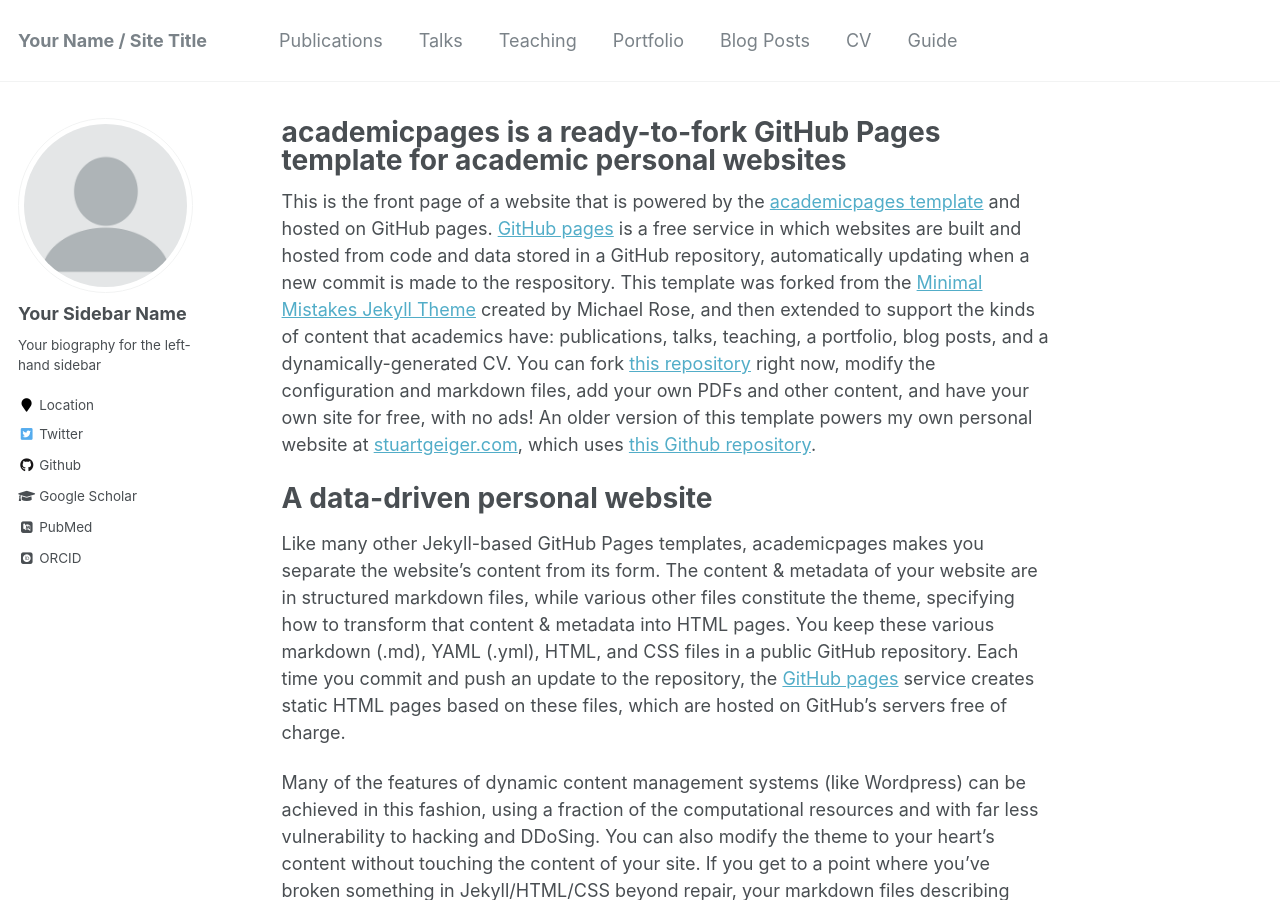
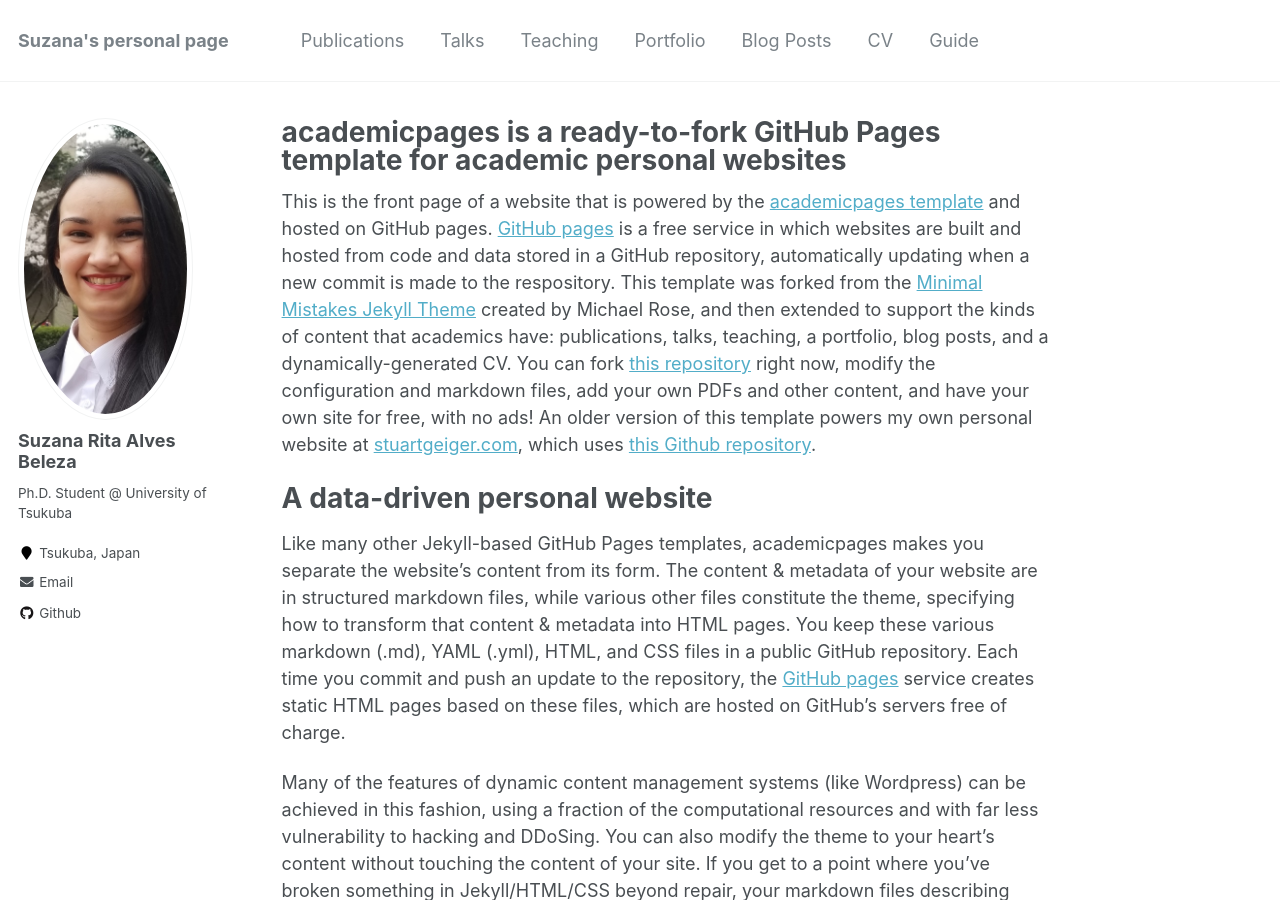
Before and after one commit to suzana-rita/suzana-rita.github.io, a Jekyll site: the page built from _pages/about.md, in a window 1280 px wide and 900 px high. Built offline with Jekyll 4.4.1, drawn with Linux system fonts in a browser that asks for light colours; some web fonts are replaced; some of the changed text lies outside the part shown.

Commit message:
new-modifications

```diff
--- a/_config.yml
+++ b/_config.yml
@@ -7,13 +7,13 @@
 
 # Site Settings
 locale                   : "en-US"
-title                    : "Your Name / Site Title"
+title                    : "Suzana's personal page"
 title_separator          : "-"
-name                     : &name "Your Name"
-description              : &description "personal description"
-url                      : https://academicpages.github.io # the base hostname & protocol for your site e.g. "https://mmistakes.github.io"
+name                     : &name "Suzana Rita Alves Beleza"
+description              : &description "Ph.D. Student @ University of Tsukuba"
+url                      : https://suzana-rita.github.io # the base hostname & protocol for your site e.g. "https://mmistakes.github.io"
 baseurl                  : "" # the subpath of your site, e.g. "/blog"
-repository               : "academicpages/academicpages.github.io"
+repository               : "suzana-rita/suzana-rita.github.io"
 teaser                   :  # filename of teaser fallback teaser image placed in /images/, .e.g. "500x300.png"
 breadcrumbs              : false # true, false (default)
 words_per_minute         : 160
@@ -57,7 +57,7 @@ yandex_site_verification :
 
 # Social Sharing
 twitter:
-  username               : &twitter
+  username               : #&twitter
 facebook:
   username               :
   app_id                 :
@@ -80,15 +80,15 @@ analytics:
 
 # Site Author
 author:
-  name             : "Your Sidebar Name"
-  avatar           : "profile.png"
-  bio              : "Your biography for the left-hand sidebar"
-  location         : "Location"
+  name             : "Suzana Rita Alves Beleza"
+  avatar           : "profile.jpg"
+  bio              : "Ph.D. Student @ University of Tsukuba"
+  location         : "Tsukuba, Japan"
   employer         :
-  pubmed           : "https://www.ncbi.nlm.nih.gov/pubmed/?term=john+snow"
-  googlescholar    : "http://yourfullgooglescholarurl.com"
-  email            :
-  researchgate     :  # example: "https://www.researchgate.net/profile/yourprofile"
+  pubmed           : #"https://www.ncbi.nlm.nih.gov/pubmed/?term=john+snow"
+  googlescholar    : #"http://yourfullgooglescholarurl.com"
+  email            : suzana.rita.beleza@gmail.com
+  researchgate     : # example: "https://www.researchgate.net/profile/yourprofile"
   uri              :
   bitbucket        :
   codepen          :
@@ -96,20 +96,20 @@ author:
   flickr           :
   facebook         :
   foursquare       :
-  github           : "academicpages"
+  github           : "suzana-rita"
   google_plus      :
   keybase          :
   instagram        :
   impactstory      : #"https://profiles.impactstory.org/u/xxxx-xxxx-xxxx-xxxx"
   lastfm           :
   linkedin         :
-  orcid            : "http://orcid.org/yourorcidurl"
+  orcid            : #"http://orcid.org/yourorcidurl"
   pinterest        :
   soundcloud       :
   stackoverflow    : # http://stackoverflow.com/users/123456/username
   steam            :
   tumblr           :
-  twitter          : "replacethistwitterhandle"
+  twitter          : #"replacethistwitterhandle"
   vine             :
   weibo            :
   xing             :
@@ -255,7 +255,7 @@ sass:
 permalink: /:categories/:title/
 # paginate: 5 # amount of posts to show
 # paginate_path: /page:num/
-timezone: America/Los_Angeles # http://en.wikipedia.org/wiki/List_of_tz_database_time_zones
+timezone: Asia/Tokyo # http://en.wikipedia.org/wiki/List_of_tz_database_time_zones
 
 
 # Plugins
```
Also changed, not shown: images/profile.jpg (added), images/profile.png (deleted).
